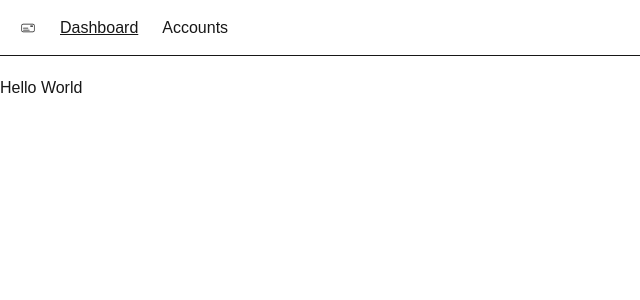
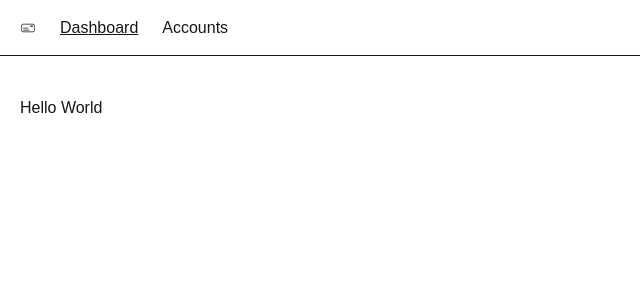
Before and after one commit to EindhovenLion99/Arca, a Next.js app: page / in a window 1280 px wide. Shown: the top 300 px of the page, without its empty margins (0-640 px from the left). Built offline with nearby package versions, Linux system fonts and the light colour scheme; what @radix-ui/themes would draw is missing.

Commit message:
[page][account] Add New Account page and update layout padding

```diff
--- /dev/null
+++ b/app/accounts/new/page.tsx
@@ -0,0 +1,11 @@
+import { TextField } from "@radix-ui/themes"
+
+const NewAccountPage = () => {
+  return (
+    <div className="max-w-xl">
+      <TextField.Root placeholder="Title"/>
+    </div>
+  )
+}
+
+export default NewAccountPage
--- a/app/accounts/page.tsx
+++ b/app/accounts/page.tsx
@@ -1,4 +1,3 @@
-import React from 'react'
 import { Button } from "@radix-ui/themes";
 
 const AccountPage = () => {
--- a/app/layout.tsx
+++ b/app/layout.tsx
@@ -33,7 +33,7 @@ export default function RootLayout({
       <body className="min-h-full flex flex-col">
         <Theme>
           <NavBar/>
-          <main>{children}</main>
+          <main className="p-5">{children}</main>
         </Theme>
       </body>
     </html>
```
